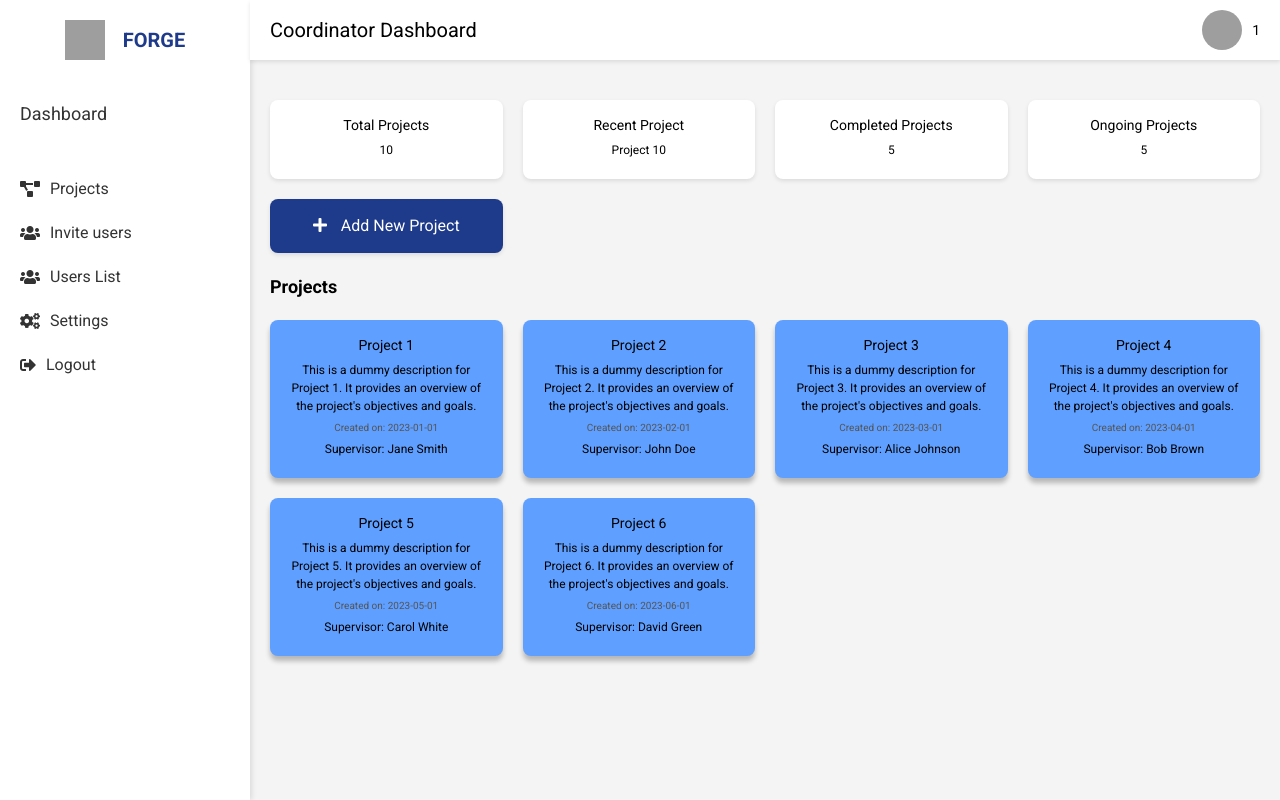
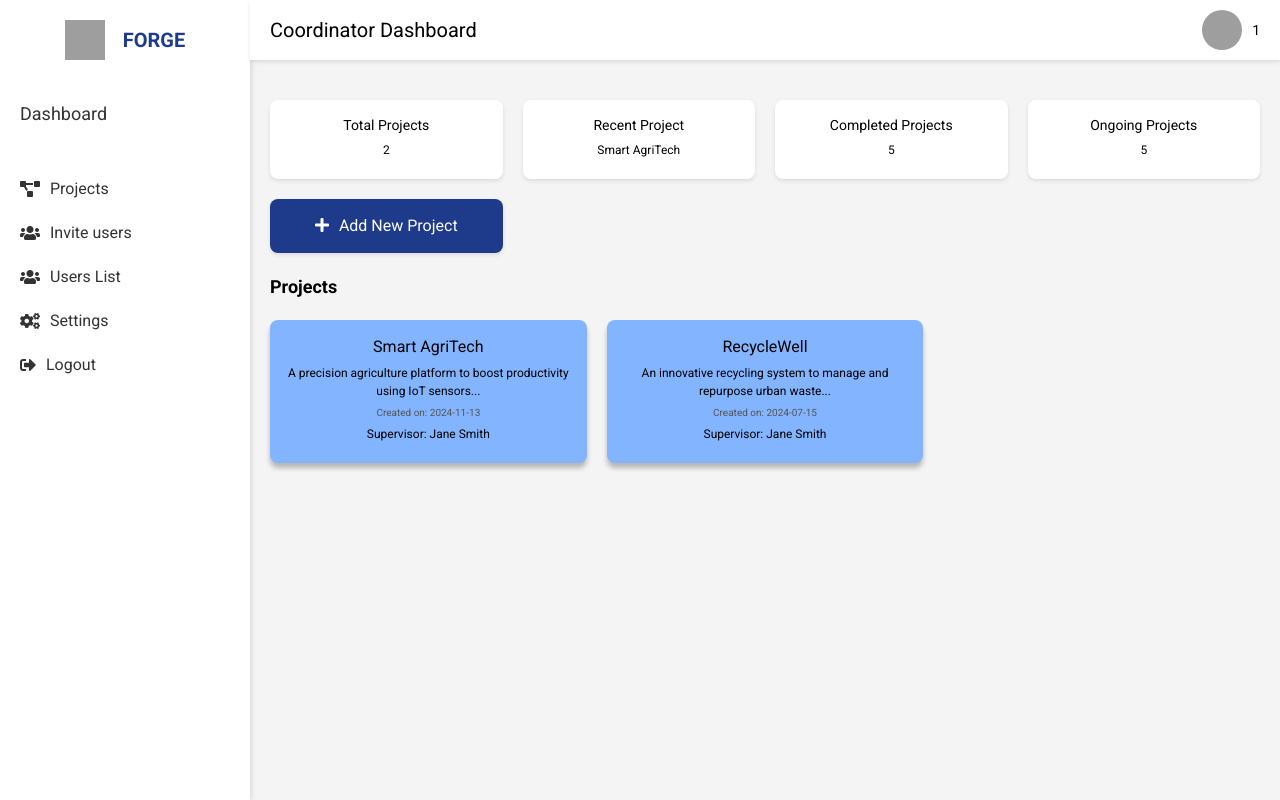
Before and after one commit to deemath/ForgeMVC, a PHP site: page /testmvc/Coordinator/Dashboard in a window 1280 px wide. Run offline with PHP 8.4, Linux system fonts and the light colour scheme; the visitor is signed in with stand-in values (Sample User, id 1); data comes from the database, SQL or seed files in the repository; some libraries are stand-ins or nearby versions; grey boxes are pictures that could not be loaded.

Commit message:
few updates

```diff
--- a/app/controllers/Coordinator.php
+++ b/app/controllers/Coordinator.php
@@ -3,7 +3,19 @@ class Coordinator{
      use Controller;
 
      public function Dashboard(){
-        $this->view('coordinator/dashboard');
+        $coordinatorId = $_SESSION['coordinator_id'];
+
+        $dashboardModel = new CoordinatorModel();
+
+        $data = [
+            'totalProjects' => $dashboardModel->getTotalProjects($coordinatorId),
+            'recentProject' => $dashboardModel->getRecentProject($coordinatorId),
+            'completedProjects' => $dashboardModel->getCompletedProjects($coordinatorId),
+            'ongoingProjects' => $dashboardModel->getOngoingProjects($coordinatorId),
+            'Projects' => $dashboardModel->getAllProjects($coordinatorId)
+        ];
+
+        $this->view('Coordinator/Dashboard', $data);
      }
 
      public function ShowInvite($data=[]){
@@ -341,6 +353,25 @@ class Coordinator{
         }
     }
 
+    public function dashProjects() {
+        $coordinatorId = $_SESSION['coordinator_id'];
+
+        $dashboardModel = new CoordinatorModel();
+
+        $data = [
+            'totalProjects' => $dashboardModel->getTotalProjects($coordinatorId),
+            'recentProject' => $dashboardModel->getRecentProject($coordinatorId),
+            'completedProjects' => $dashboardModel->getCompletedProjects($coordinatorId),
+            'ongoingProjects' => $dashboardModel->getOngoingProjects($coordinatorId),
+            'Projects' => $dashboardModel->getProjects($coordinatorId)
+        ];
+
+        $this->view('Coordinator/Dashboard', $data);
+    }
+
+    public function Settings() {
+        $this->view('coordinator/coordSettings');
+    }
 
 
 }
--- a/app/models/CoordinatorModel.php
+++ b/app/models/CoordinatorModel.php
@@ -200,6 +200,32 @@ public function deletemem($data){
     return $this->query($sql, ['projectid' => $data['project_id'], 'id' => $data['id']]);
 }
 
+public function getTotalProjects($coordinatorId){
+    $sql = 'SELECT COUNT(*) as total FROM project WHERE coordinatorid = :coordinatorid';
+    $result = $this->query($sql, ['coordinatorid' => $coordinatorId]);
+
+    return isset($result[0]->total) ? (int)$result[0]->total : 0;
+}
+
+public function getRecentProject($coordinatorId){
+    $sql = 'SELECT title FROM project WHERE coordinatorid = :coordinatorid ORDER BY createdat DESC LIMIT 1';
+    $result = $this->query($sql, ['coordinatorid' => $coordinatorId]);
+
+    return $result && isset($result[0]->title) ? $result[0]->title : null;
+}
+
+public function getCompletedProjects($coordinatorId){
+
+}
+
+public function getOngoingProjects($coordinatorId){
+}
+
+public function getAllProjects($coordinatorId){
+    $sql = 'SELECT * FROM project WHERE coordinatorid = :coordinatorid';
+    return $this->query($sql, ['coordinatorid' => $coordinatorId]);
+}
+
 
 
 }
--- a/app/views/Coordinator/Dashboard.view.php
+++ b/app/views/Coordinator/Dashboard.view.php
@@ -1,135 +1,47 @@
 <?php require_once 'navbar.php';
 ?>
+
    <div class="dashboard-content">
       <div class="stats-grid">
          <div class="stats-box">
-      <h4>
-       Total Projects
-      </h4>
-      <p>
-       10
-      </p>
+            <h4>Total Projects</h4>
+            <p><?= isset($totalProjects) ? $totalProjects : '0' ?></p>
          </div>
          <div class="stats-box">
-      <h4>
-       Recent Project
-      </h4>
-      <p>
-       Project 10
-      </p>
+            <h4>Recent Project</h4>
+            <p><?= $recentProject ?? 'No Projects'; ?></p>
          </div>
          <div class="stats-box">
-      <h4>
-       Completed Projects
-      </h4>
-      <p>
-       5
-      </p>
+            <h4>Completed Projects</h4>
+            <p>5</p>
          </div>
          <div class="stats-box">
-      <h4>
-       Ongoing Projects
-      </h4>
-      <p>
-       5
-      </p>
+            <h4>Ongoing Projects</h4>
+            <p>5</p>
          </div>
          <div class="add-project-box">
             <a href="<?=ROOT?>/coordinator/createprojectForm" >
-      <i class="fas fa-plus">
-      </i>
-      Add New Project
-     </div>
+               <i class="fas fa-plus"></i>Add New Project
             </a>
          </div>
-    <h2 class="projects-title">
-     Projects
-    </h2>
+    </div>
+
+    <h2 class="projects-title">Projects</h2>
     <div class="projects-grid">
+      <?php if(!empty($Projects)): ?>
+         <?php foreach ($Projects as $project): ?>
          <div class="project-box">
-      <h4>
-       Project 1
-      </h4>
-      <p>
-       This is a dummy description for Project 1. It provides an overview of the project's objectives and goals.
-      </p>
-      <p class="date">
-       Created on: 2023-01-01
-      </p>
-      <p class="supervisor">
-       Supervisor: Jane Smith
-      </p>
+            <h3><?= htmlspecialchars($project->title) ?></h3>
+            <p><?= htmlspecialchars($project->description) ?></p>
+            <p class="date">Created on: <?= htmlspecialchars($project->createdat) ?></p>
+            <p class="supervisor">Supervisor: Jane Smith</p>
          </div>
-     <div class="project-box">
-      <h4>
-       Project 2
-      </h4>
-      <p>
-       This is a dummy description for Project 2. It provides an overview of the project's objectives and goals.
-      </p>
-      <p class="date">
-       Created on: 2023-02-01
-      </p>
-      <p class="supervisor">
-       Supervisor: John Doe
-      </p>
+         <?php endforeach; ?>
+      <?php else: ?>
+         <div class="no-projects-box">
+            <p>No projects available.</p>
          </div>
-     <div class="project-box">
-      <h4>
-       Project 3
-      </h4>
-      <p>
-       This is a dummy description for Project 3. It provides an overview of the project's objectives and goals.
-      </p>
-      <p class="date">
-       Created on: 2023-03-01
-      </p>
-      <p class="supervisor">
-       Supervisor: Alice Johnson
-      </p>
-     </div>
-     <div class="project-box">
-      <h4>
-       Project 4
-      </h4>
-      <p>
-       This is a dummy description for Project 4. It provides an overview of the project's objectives and goals.
-      </p>
-      <p class="date">
-       Created on: 2023-04-01
-      </p>
-      <p class="supervisor">
-       Supervisor: Bob Brown
-      </p>
-     </div>
-     <div class="project-box">
-      <h4>
-       Project 5
-      </h4>
-      <p>
-       This is a dummy description for Project 5. It provides an overview of the project's objectives and goals.
-      </p>
-      <p class="date">
-       Created on: 2023-05-01
-      </p>
-      <p class="supervisor">
-       Supervisor: Carol White
-      </p>
-     </div>
-     <div class="project-box">
-      <h4>
-       Project 6
-      </h4>
-      <p>
-       This is a dummy description for Project 6. It provides an overview of the project's objectives and goals.
-      </p>
-      <p class="date">
-       Created on: 2023-06-01
-      </p>
-      <p class="supervisor">
-       Supervisor: David Green
-      </p>
-     </div>
+      <?php endif; ?>
     </div>
    </div>
   </div>
--- /dev/null
+++ b/app/views/Coordinator/coordSettings.view.php
@@ -0,0 +1,5 @@
+<?php require_once 'navbar.php'; ?>
+
+<h4>Settings</h4>
+</body>
+</html>
--- a/app/views/Coordinator/navbar.php
+++ b/app/views/Coordinator/navbar.php
@@ -122,6 +122,7 @@
             margin: 5px 0;
         }
         .add-project-box {
+            transition: transform 0.3s ease;
             background-color: #1e3a8a;
             color: #fff;
             padding: 15px;
@@ -134,6 +135,7 @@
             cursor: pointer;
         }
         .add-project-box:hover {
+            transform: scale(1.05);
             background-color: #1a2e6b;
         }
         .add-project-box i {
@@ -146,15 +148,19 @@
         }
         .projects-grid {
             display: grid;
-            grid-template-columns: repeat(auto-fill, minmax(200px, 1fr));
+            grid-template-columns: repeat(auto-fill, minmax(250px, 1fr));
             gap: 20px;
         }
         .project-box {
-            background-color:rgb(95, 159, 255);
+            transition: transform 0.3s ease;
+            background-color:rgb(130, 180, 255);
             padding: 15px;
             box-shadow: 0 5px 5px rgba(0, 0, 0, 0.25);
             border-radius: 8px;
             text-align: center;
+        }
+        .project-box:hover {
+            transform: scale(1.05);
         }
         .project-box h4 {
             margin: 0;
@@ -203,7 +209,7 @@
     </i>
     Users List
    </a>
-   <a href="#">
+   <a href="<?=ROOT?>/Coordinator/Settings">
     <i class="fas fa-cogs">
     </i>
     Settings
```
Lines whose indentation alone changed are shown as unchanged.
